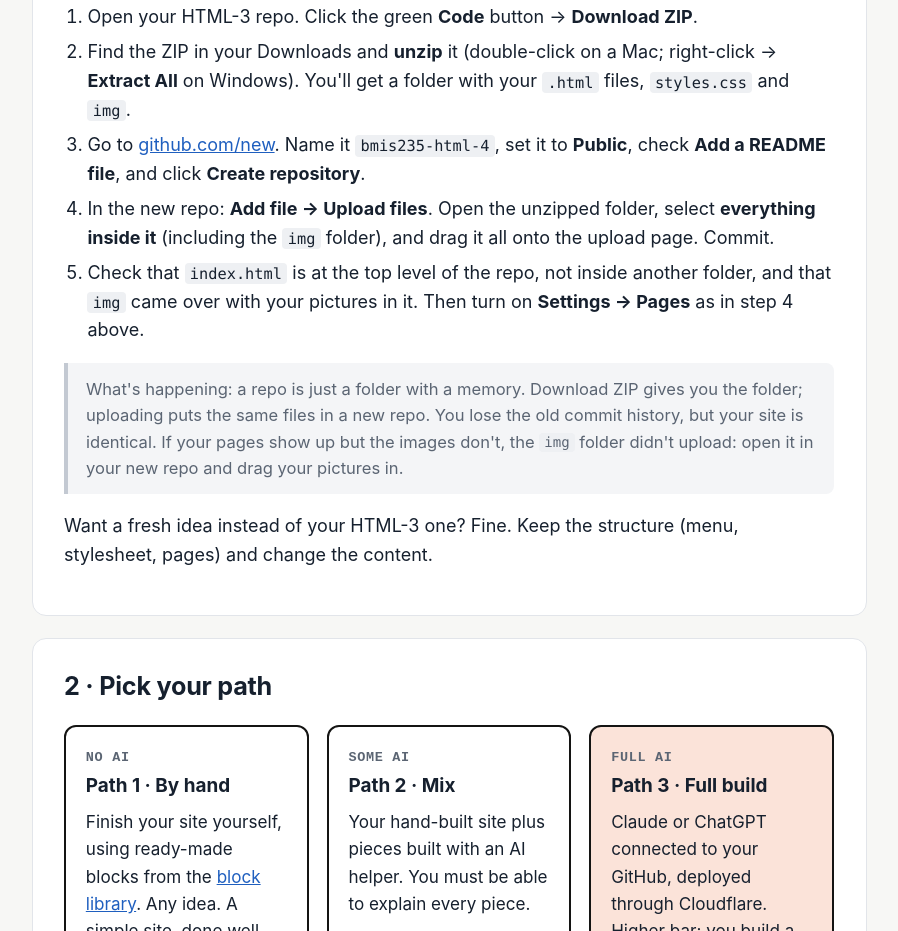
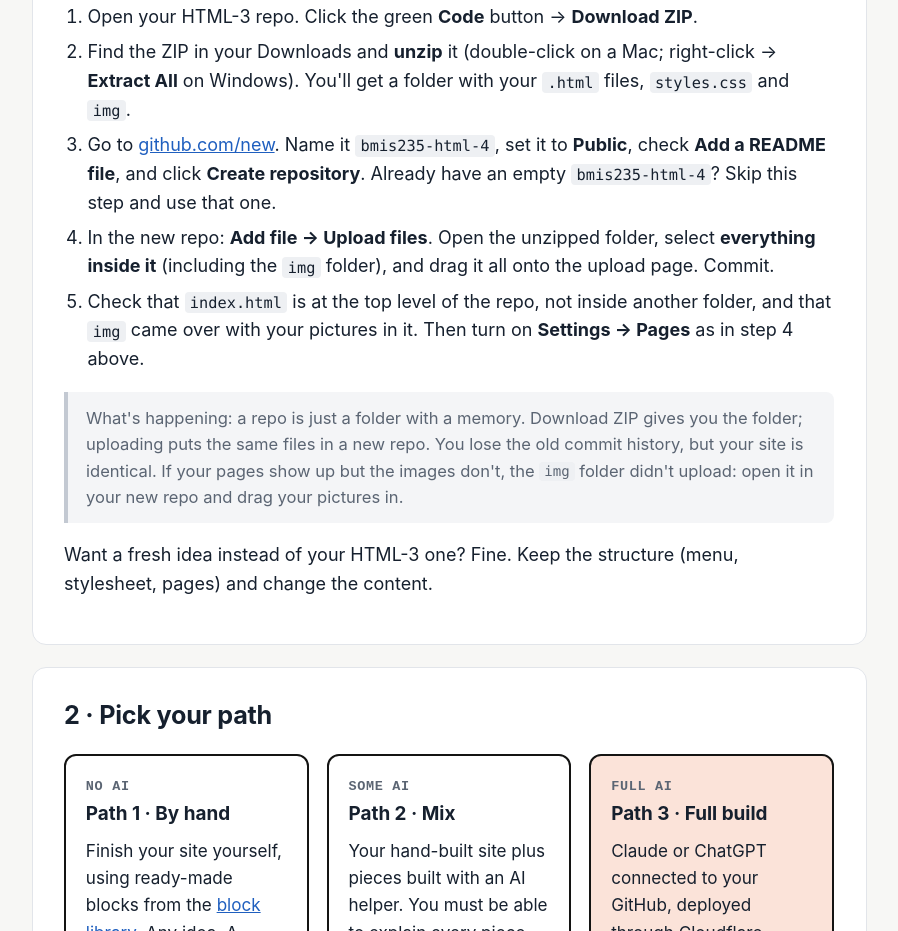
Before and after one commit to gu-27/html-module, a plain HTML site: page html-4.html in a window 1280 px wide. Shown: the part 2439-3370 px from the top of the page, without its empty margins (191-1089 px from the left). Drawn offline with Linux system fonts and the light colour scheme.

Commit message:
HTML-4: Fix 3 notes skipping repo creation if one exists
Co-Authored-By: Claude Opus 5.5 <noreply@anthropic.com>
Claude-Session: https://claude.ai/code/session_01MbJjnDsbH9mbH5VnWLVdKC

```diff
--- a/html-4.html
+++ b/html-4.html
@@ -66,7 +66,7 @@ Repo address (right): <code>https://github.com/alex-zag/my-house-site</code></p>
 <ol>
 <li>Open your HTML-3 repo. Click the green <strong>Code</strong> button → <strong>Download ZIP</strong>.</li>
 <li>Find the ZIP in your Downloads and <strong>unzip</strong> it (double-click on a Mac; right-click → <strong>Extract All</strong> on Windows). You'll get a folder with your <code>.html</code> files, <code>styles.css</code> and <code>img</code>.</li>
-<li>Go to <a href="https://github.com/new">github.com/new</a>. Name it <code>bmis235-html-4</code>, set it to <strong>Public</strong>, check <strong>Add a README file</strong>, and click <strong>Create repository</strong>.</li>
+<li>Go to <a href="https://github.com/new">github.com/new</a>. Name it <code>bmis235-html-4</code>, set it to <strong>Public</strong>, check <strong>Add a README file</strong>, and click <strong>Create repository</strong>. Already have an empty <code>bmis235-html-4</code>? Skip this step and use that one.</li>
 <li>In the new repo: <strong>Add file → Upload files</strong>. Open the unzipped folder, select <strong>everything inside it</strong> (including the <code>img</code> folder), and drag it all onto the upload page. Commit.</li>
 <li>Check that <code>index.html</code> is at the top level of the repo, not inside another folder, and that <code>img</code> came over with your pictures in it. Then turn on <strong>Settings → Pages</strong> as in step 4 above.</li>
 </ol>
```
